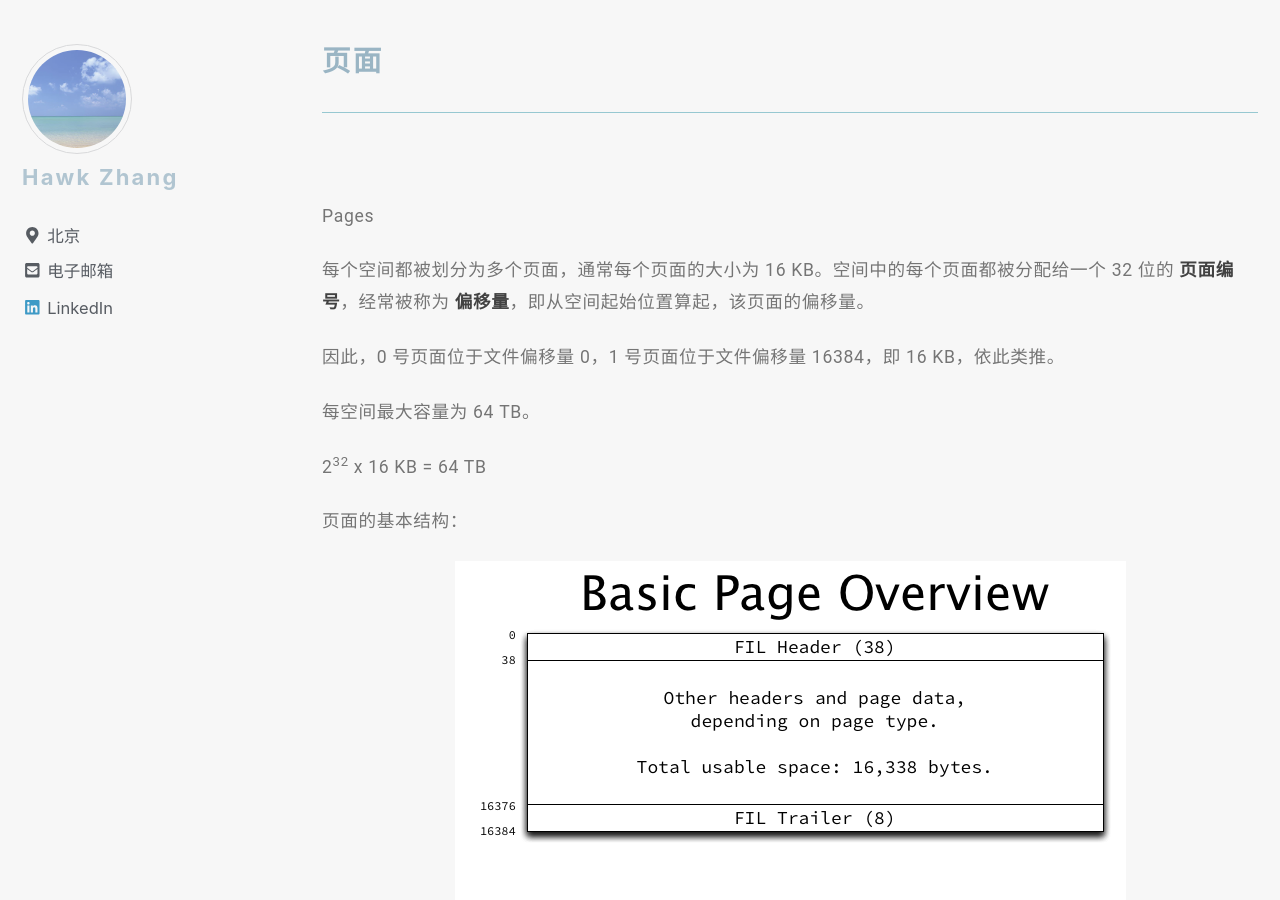
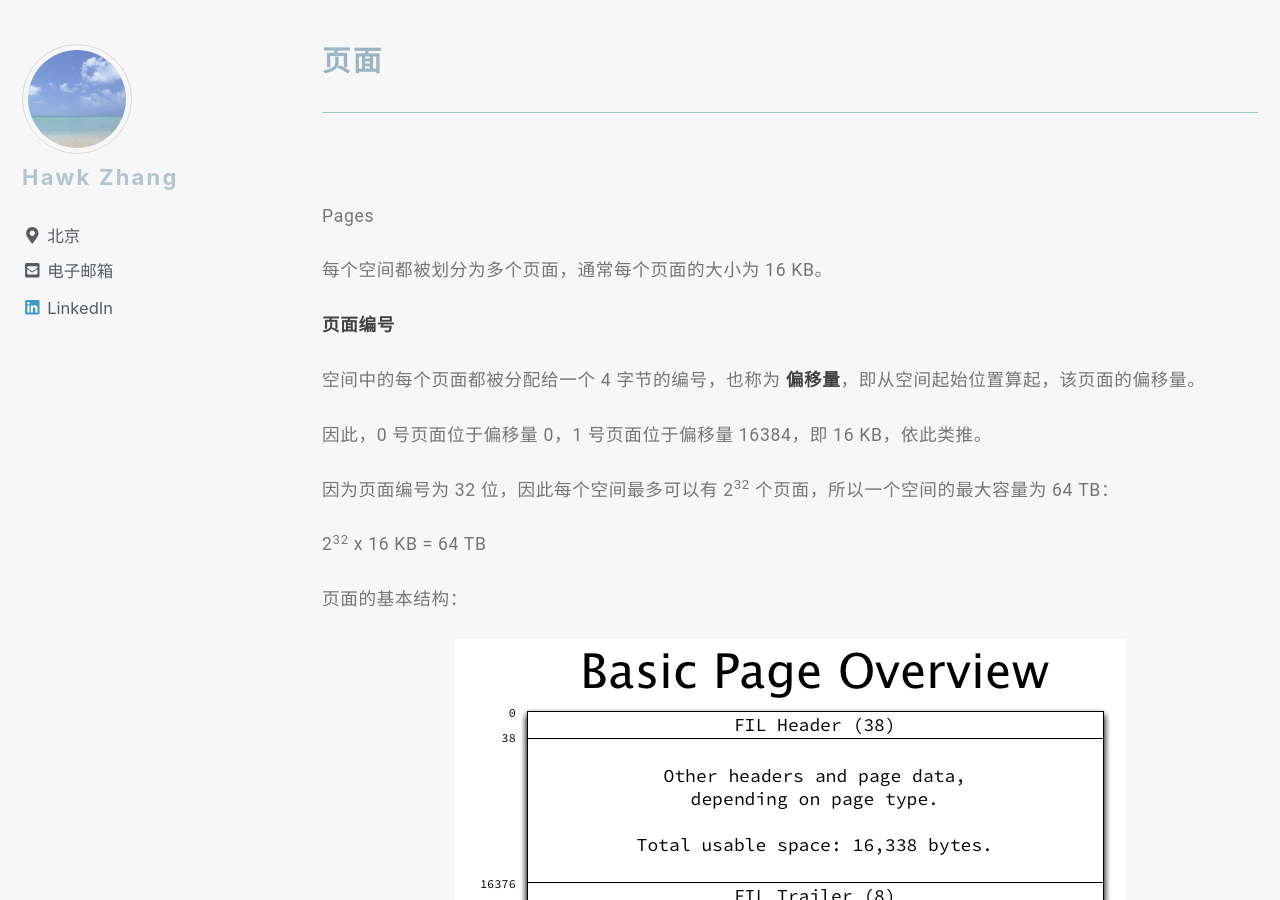
Before and after one commit to narru888/linotes_note, a Jekyll site: the page built from _posts/mysql/2016-04-01-innodb.struc.md, in a window 1280 px wide and 900 px high, scrolled down 5075 px. Built offline with Jekyll 4.4.1, drawn with Linux system fonts in a browser that asks for light colours; nearby versions of some CDN libraries; a script that is not in the unit is left out.

Commit message:
update on 2018-08-21 10:10:01 CST

```diff
--- a/_posts/mysql/2016-04-01-innodb.struc.md
+++ b/_posts/mysql/2016-04-01-innodb.struc.md
@@ -200,11 +200,16 @@ temporary tablespace
 
 Pages
 
-每个空间都被划分为多个页面，通常每个页面的大小为 16 KB。空间中的每个页面都被分配给一个 32 位的 **页面编号**，经常被称为 **偏移量**，即从空间起始位置算起，该页面的偏移量。
+每个空间都被划分为多个页面，通常每个页面的大小为 16 KB。
 
-因此，0 号页面位于文件偏移量 0，1 号页面位于文件偏移量 16384，即 16 KB，依此类推。
 
-每空间最大容量为 64 TB。
+**页面编号**
+
+空间中的每个页面都被分配给一个 4 字节的编号，也称为 **偏移量**，即从空间起始位置算起，该页面的偏移量。
+
+因此，0 号页面位于偏移量 0，1 号页面位于偏移量 16384，即 16 KB，依此类推。
+
+因为页面编号为 32 位，因此每个空间最多可以有 2<sup>32</sup> 个页面，所以一个空间的最大容量为 64 TB：
 
 2<sup>32</sup> x 16 KB = 64 TB
 
```
